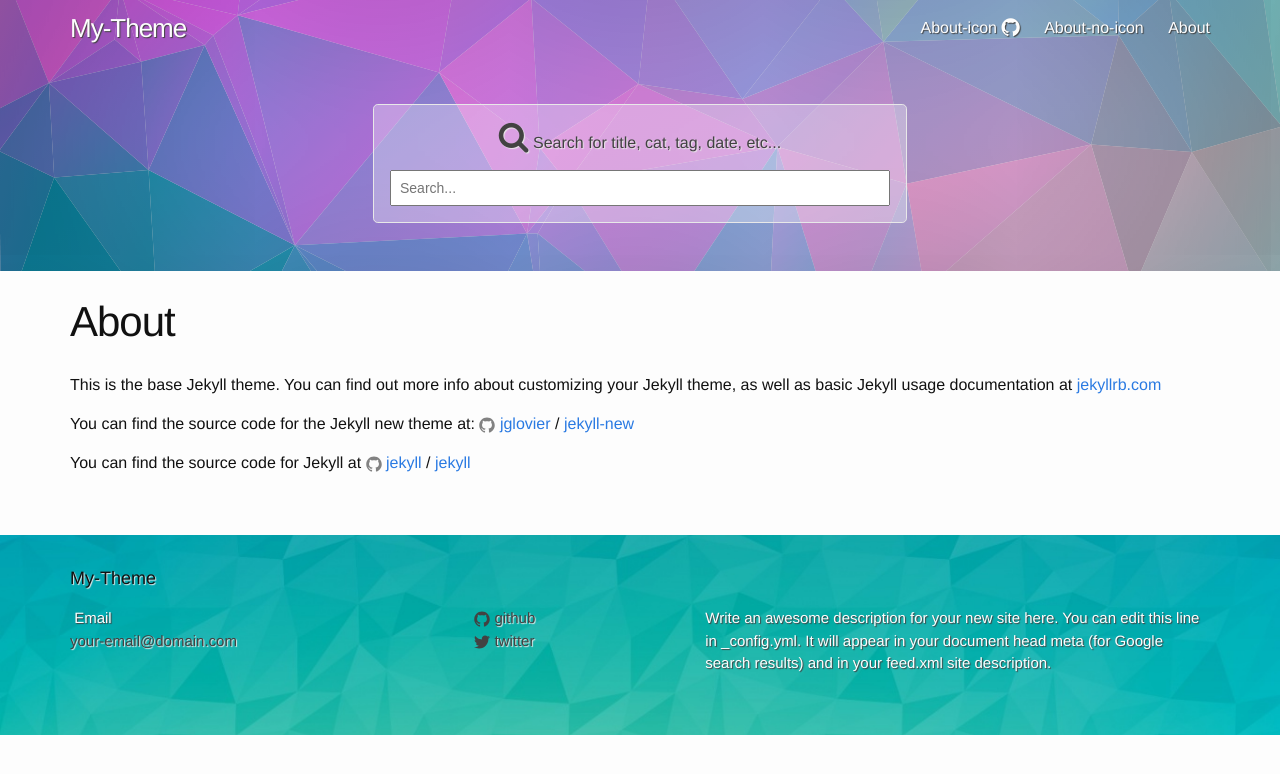
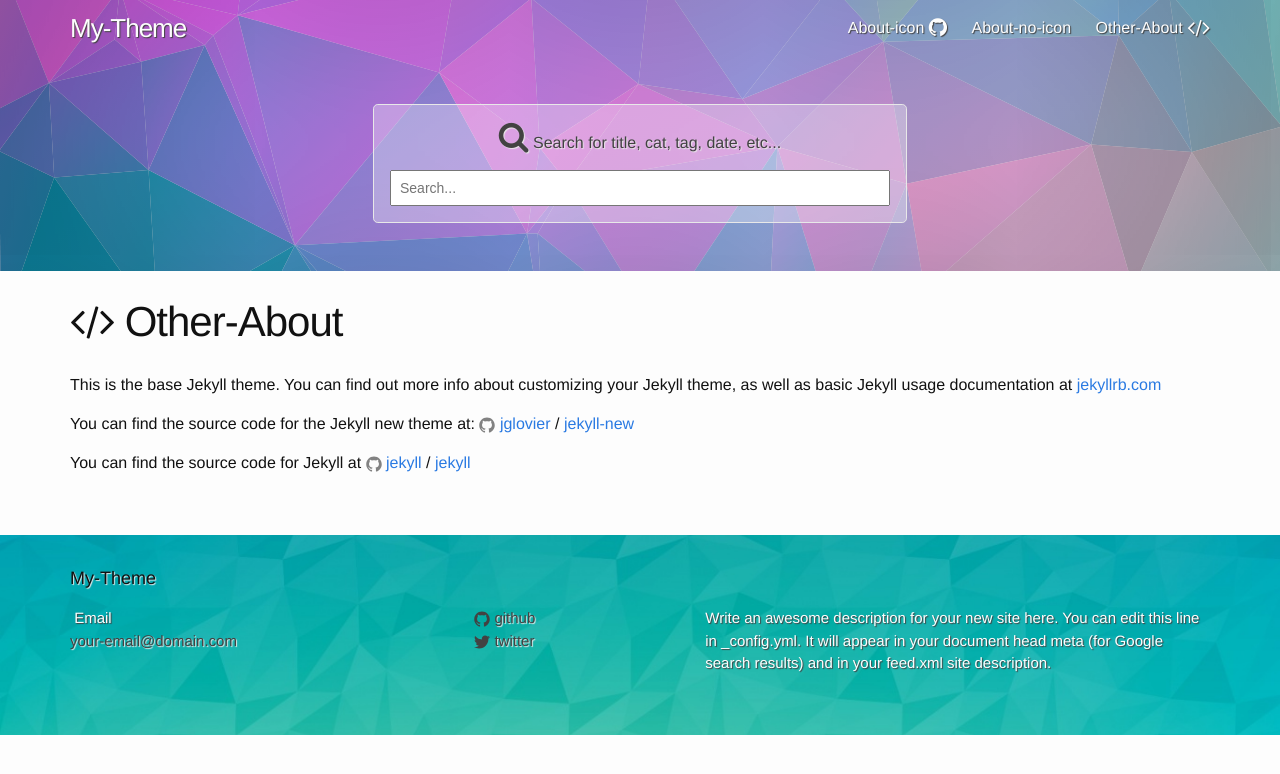
Before and after one commit to BCasal/Jekyll-Blog-Example, a Jekyll site: the page built from about.md, in a window 1280 px wide. Shown: the top 774 px of the page. Built offline with Jekyll 4.4.1, drawn with Linux system fonts in a browser that asks for light colours.

Commit message:
renombrar titulo y añadir icono

```diff
--- a/about.md
+++ b/about.md
@@ -1,7 +1,8 @@
 ---
 layout: page
-title: About
+title: Other-About
 permalink: /about/
+icon: "code"
 ---
 
 This is the base Jekyll theme. You can find out more info about customizing your Jekyll theme, as well as basic Jekyll usage documentation at [jekyllrb.com](http://jekyllrb.com/)
```
